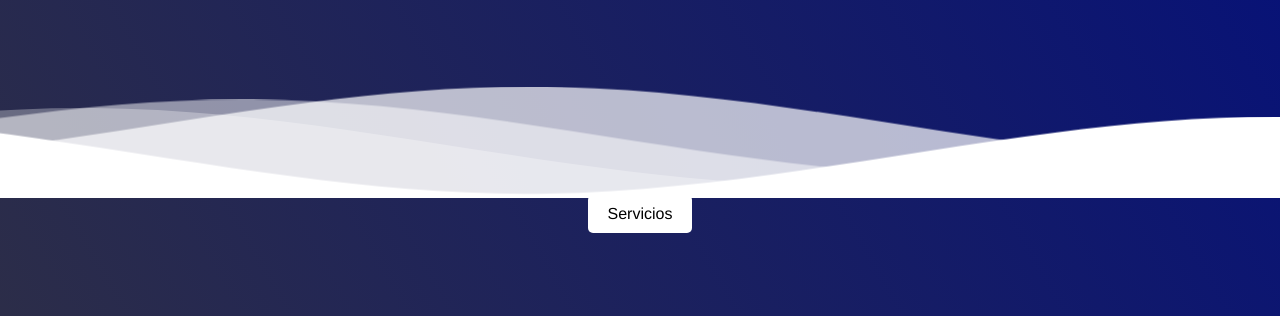
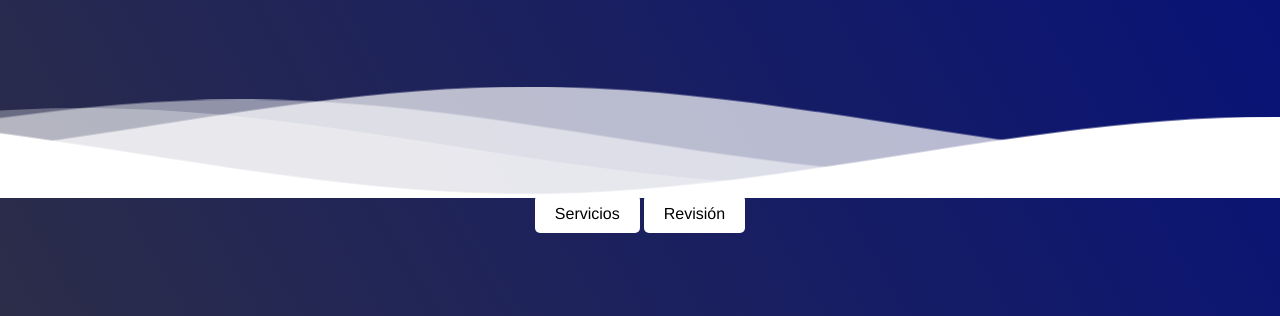
Before and after one commit to MateoCris02/CadastroWeb, a plain HTML site: page index.html in a window 1280 px wide. Shown: the part 442-758 px from the top of the page. Drawn offline with Linux system fonts and the light colour scheme.

Commit message:
Update index.html

```diff
--- a/index.html
+++ b/index.html
@@ -400,6 +400,7 @@ body {
    </div>
    <!--Waves end-->
    <a href="https://mateocris02.github.io/servicios-/" class="top-button">Servicios</a>
+   <a href="https://mateocris02.github.io/revi/" class="top-button">Revisión</a>
    <div class="container2">
 </div>
      <section>
```
